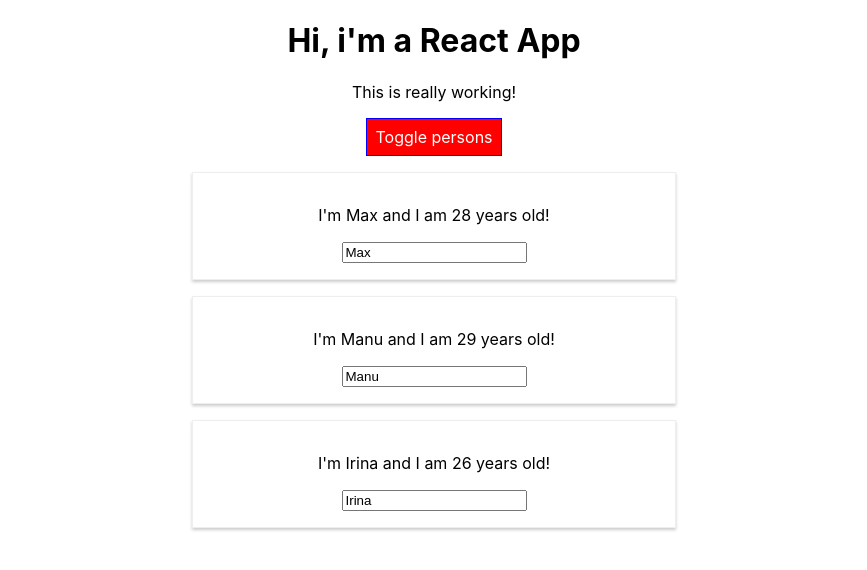
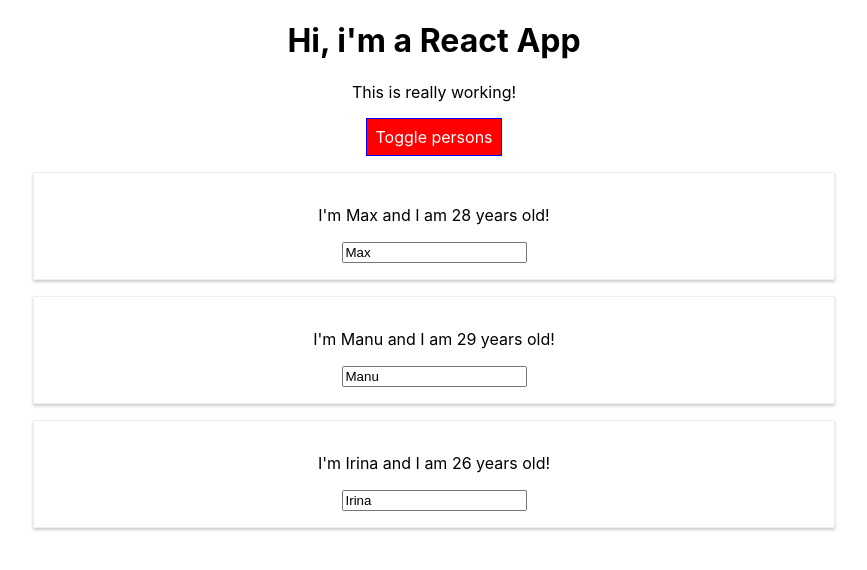
Before and after one commit to brainman07/react-complete-guide, a React (Create React App) app: page / in a window 1280 px wide. Both pictures are taken after a click on the button "Toggle persons". Shown: the top 570 px of the page, without its empty margins (206-1073 px from the left). Built offline with nearby package versions, Linux system fonts and the light colour scheme.

Commit message:
removed Radium

```diff
--- a/src/App.js
+++ b/src/App.js
@@ -1,6 +1,5 @@
 import React, { Component } from 'react';
 import './App.css';
-import Radium, {StyleRoot} from 'radium';
 import Person from './Person/Person';
 
 class App extends Component {
@@ -48,11 +47,7 @@
             font: 'inherit',
             border: '1px solid blue',
             padding: '8px',
-            cursor: 'pointer',
-            ':hover': {
-                backgroundColor: 'lightgreen',
-                color: 'black'
-            }
+            cursor: 'pointer'
         }
 
         let persons = null;
@@ -73,10 +68,6 @@
             );
 
             buttonStyle.backgroundColor = 'red';
-            buttonStyle[':hover'] = {
-                backgroundColor: 'salmon',
-                color: 'black'
-            }
         }
 
         const classes = [];
@@ -88,7 +79,6 @@
         }
 
         return (
-            <StyleRoot>
                 <div className="App">
                     <h1>Hi, i'm a React App</h1>
                     <p className={classes.join(' ')}>This is really working!</p>
@@ -101,9 +91,8 @@
 
                     {persons}
                 </div>
-            </StyleRoot>
         );
     }
 }
 
-export default Radium(App);
+export default App;
--- a/src/Person/Person.js
+++ b/src/Person/Person.js
@@ -1,16 +1,9 @@
 import React from 'react';
-import Radium from 'radium';
 import './Person.css';
 
 const person = (props) => {
-    const personStyle = {
-        '@media (min-width: 500px)': {
-            width: '450px'
-        }
-    };
-
     return (
-        <div className="Person" style={personStyle}>
+        <div className="Person">
             <p onClick={props.click}> I'm {props.name} and I am {props.age} years old! </p>
             <p>{props.children}</p>
             <input
@@ -22,4 +15,4 @@
     )
 }
 
-export default Radium(person);
+export default person;
```
